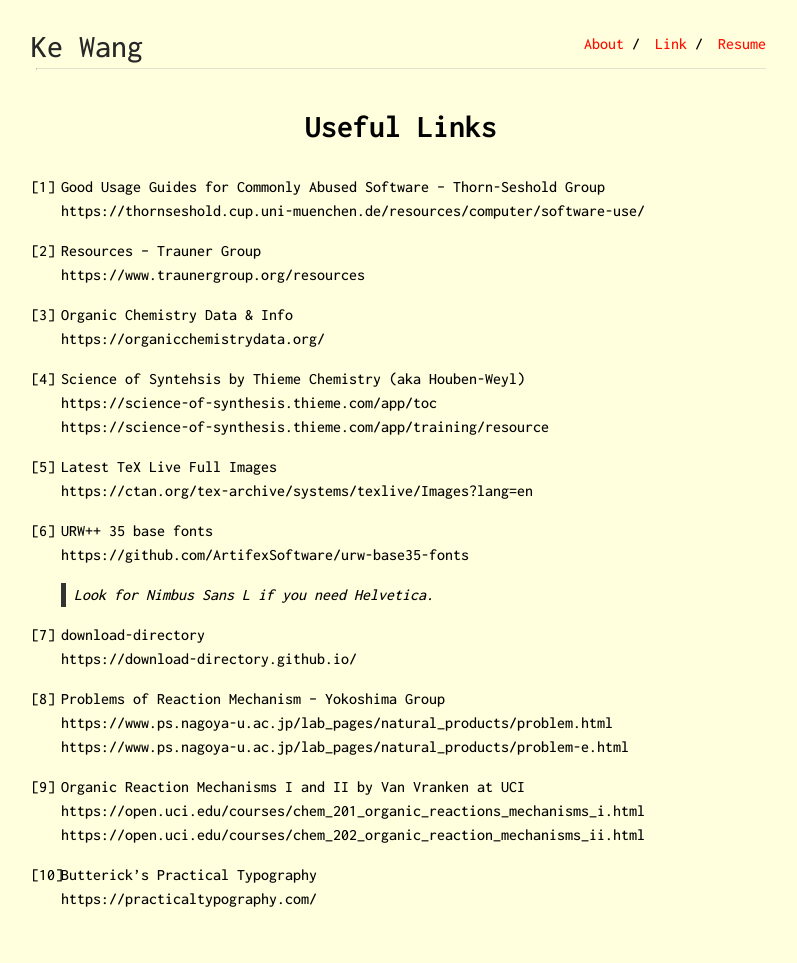
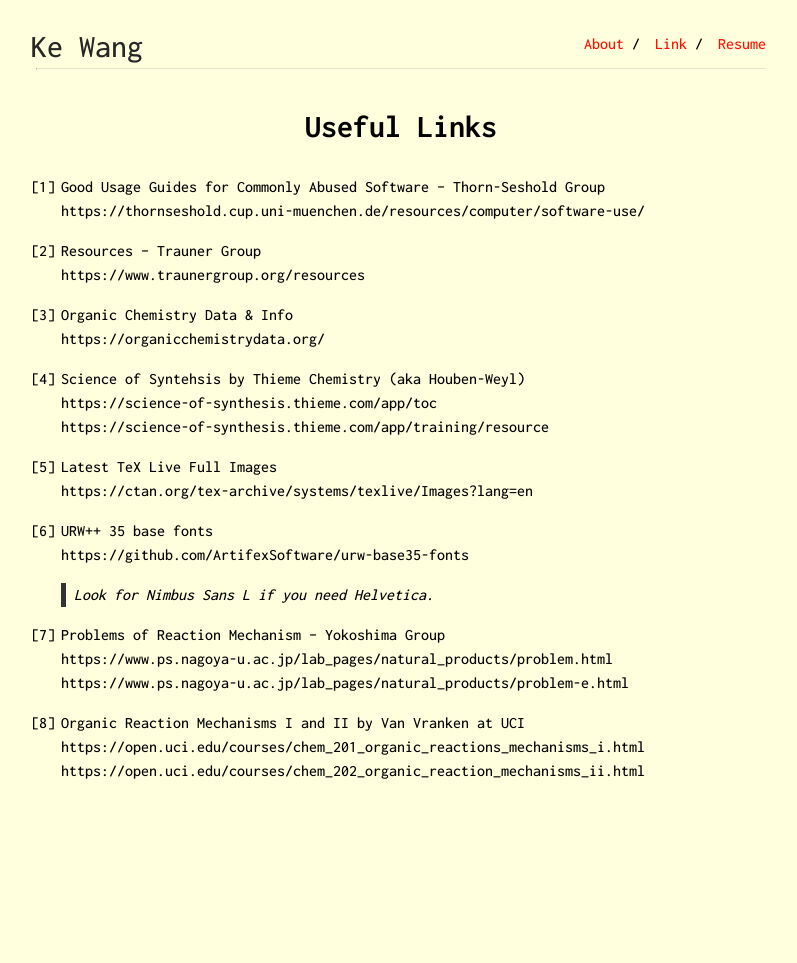
Before and after one commit to ekdc11/ekdc11.github.io, a Jekyll site: the page built from link.md, in a window 1280 px wide. Shown: the whole page, without its empty margins (239-1036 px from the left). Built offline with Jekyll 4.4.1, drawn with Linux system fonts in a browser that asks for light colours; after the commit the page ends 900 px from its top, so only the background shows below that.

Commit message:
Update link.md

```diff
--- a/link.md
+++ b/link.md
@@ -23,9 +23,6 @@ https://ctan.org/tex-archive/systems/texlive/Images?lang=en
 https://github.com/ArtifexSoftware/urw-base35-fonts \
 > Look for Nimbus Sans L if you need Helvetica.
 
-1. download-directory \
-https://download-directory.github.io/
-
 1. Problems of Reaction Mechanism -- Yokoshima Group\
 https://www.ps.nagoya-u.ac.jp/lab_pages/natural_products/problem.html \
 https://www.ps.nagoya-u.ac.jp/lab_pages/natural_products/problem-e.html
@@ -33,6 +30,3 @@ https://www.ps.nagoya-u.ac.jp/lab_pages/natural_products/problem-e.html
 1. Organic Reaction Mechanisms I and II by Van Vranken at UCI \
 https://open.uci.edu/courses/chem_201_organic_reactions_mechanisms_i.html \
 https://open.uci.edu/courses/chem_202_organic_reaction_mechanisms_ii.html
-
-1. Butterick's Practical Typography \
-https://practicaltypography.com/
```
